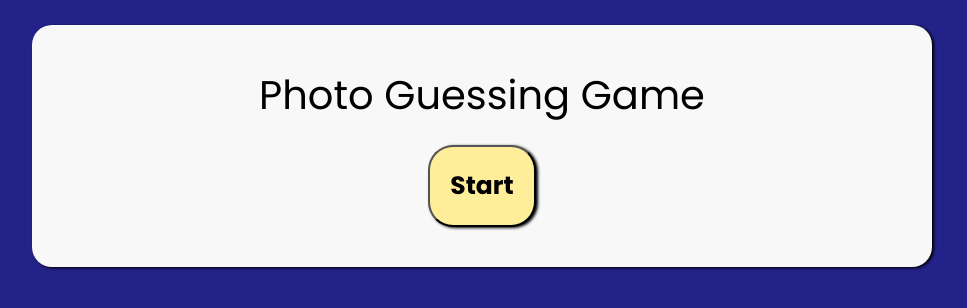
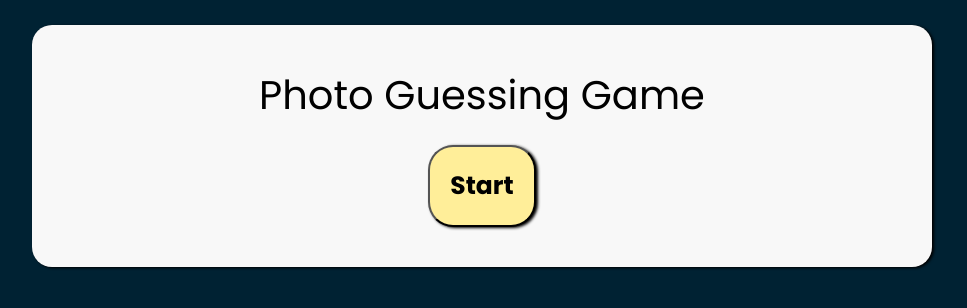
Before and after one commit to Hjhawley/NeuroDev-PhotoGuesser, a plain HTML site: page index.html in a window 1280 px wide. Shown: the whole page, without its empty margins (158-1125 px from the left). Drawn offline with Linux system fonts and the light colour scheme.

Commit message:
cut fluff

```diff
--- a/style.css
+++ b/style.css
@@ -8,29 +8,25 @@
   font-family: "Poppins", sans-serif;
   font-weight: normal;
   font-size: 20px;
-  transition: background-color 0.2s ease, border-color 0.2s ease,
-    box-shadow 0.2s ease;
 }
 
 :root {
   --max-width: 900px;
-  --primary-color: #29c;
-  --secondary-color: #228;
-  --tertiary-color: #fe9;
+  --bg-color: #023;
+  --button-color: #fe9;
   --text-color: #000;
   --border-radius: 1em;
   --shadow: 2px 1px 3px #000;
 }
 
 body {
-  background-color: var(--secondary-color);
+  background-color: var(--bg-color);
   color: var(--text-color);
   padding: 1.25rem;
 }
 
 main {
   max-width: var(--max-width);
-  height: 100%;
   margin: 0 auto;
   background-color: #f8f8f8;
   padding: 2rem;
@@ -39,7 +35,6 @@ main {
 }
 
 h1 {
-  color: var(--h1-color);
   font-size: 2rem;
   margin-bottom: 1rem;
   text-align: center;
@@ -56,7 +51,7 @@ button {
   justify-content: center;
   margin: 0 auto;
   padding: 1rem;
-  background-color: var(--tertiary-color);
+  background-color: var(--button-color);
   border-radius: var(--border-radius);
   cursor: pointer;
   color: #000;
```
